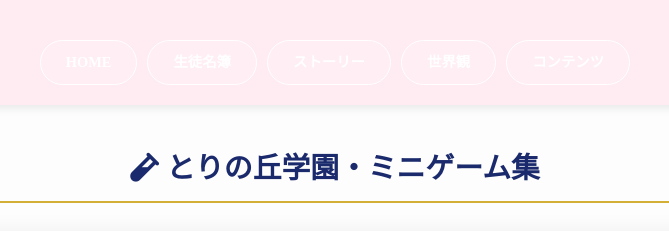
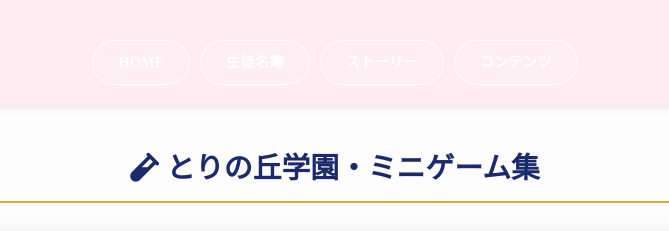
Before and after one commit to mofu-mitsu/Torinooka_portal, a plain HTML site: page games.html in a window 1280 px wide. Shown: the top 231 px of the page, 305-974 px from the left. Drawn offline with Linux system fonts and the light colour scheme.

Commit message:
Update games.html

```diff
--- a/games.html
+++ b/games.html
@@ -12,7 +12,6 @@
             <a href="index.html" class="nav-item">HOME</a>
             <a href="chara.html" class="nav-item">生徒名簿</a>
             <a href="story.html" class="nav-item">ストーリー</a>
-            <a href="world.html" class="nav-item">世界観</a>
             <a href="games.html" class="nav-item">コンテンツ</a>
         </nav>
     </header>
```
